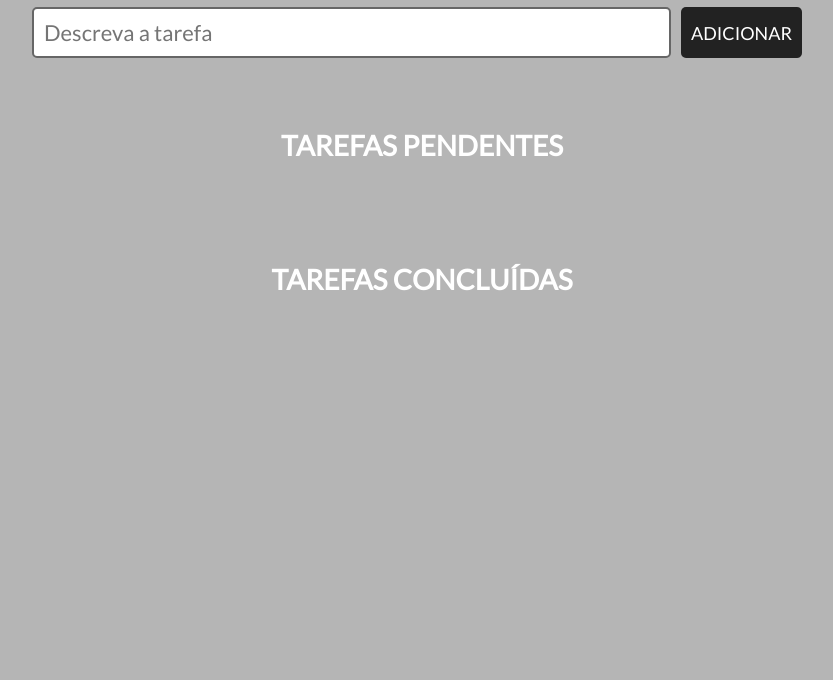
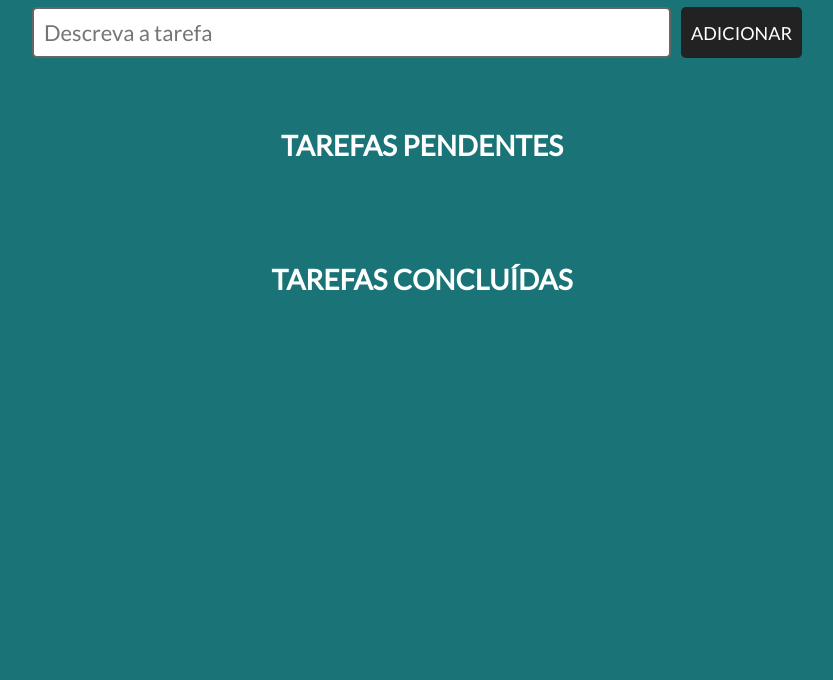
Before and after one commit to rafaelrtinoco/to-do-list, a plain HTML site: page index.html in a window 1280 px wide. Shown: the part 170-850 px from the top of the page, without its empty margins (218-1051 px from the left). Drawn offline with Linux system fonts and the light colour scheme.

Commit message:
Update style.css
color background

```diff
--- a/style.css
+++ b/style.css
@@ -7,7 +7,7 @@
 }
 body{
 	height: 100vh;
-	background-color: #b5b5b5;
+	background-color: #1a7377;
 
 }
 .container{
```
